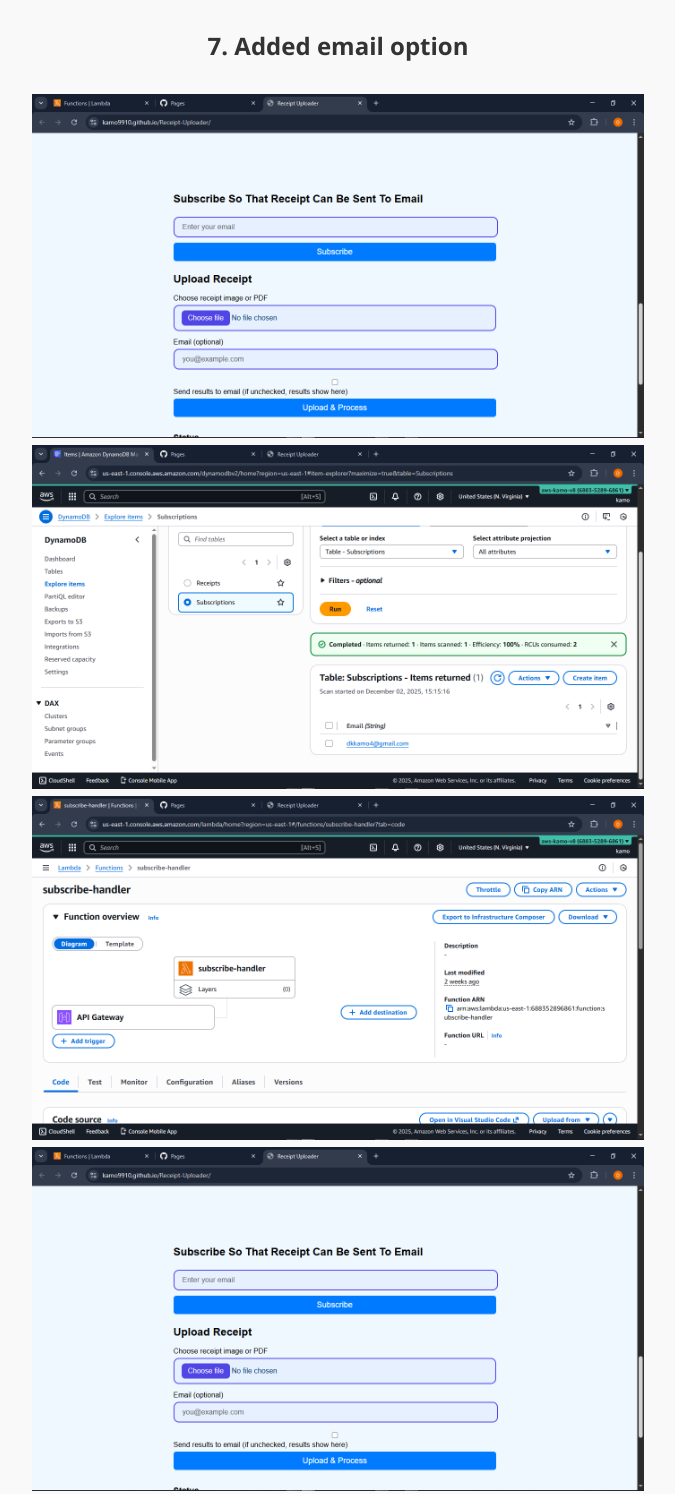
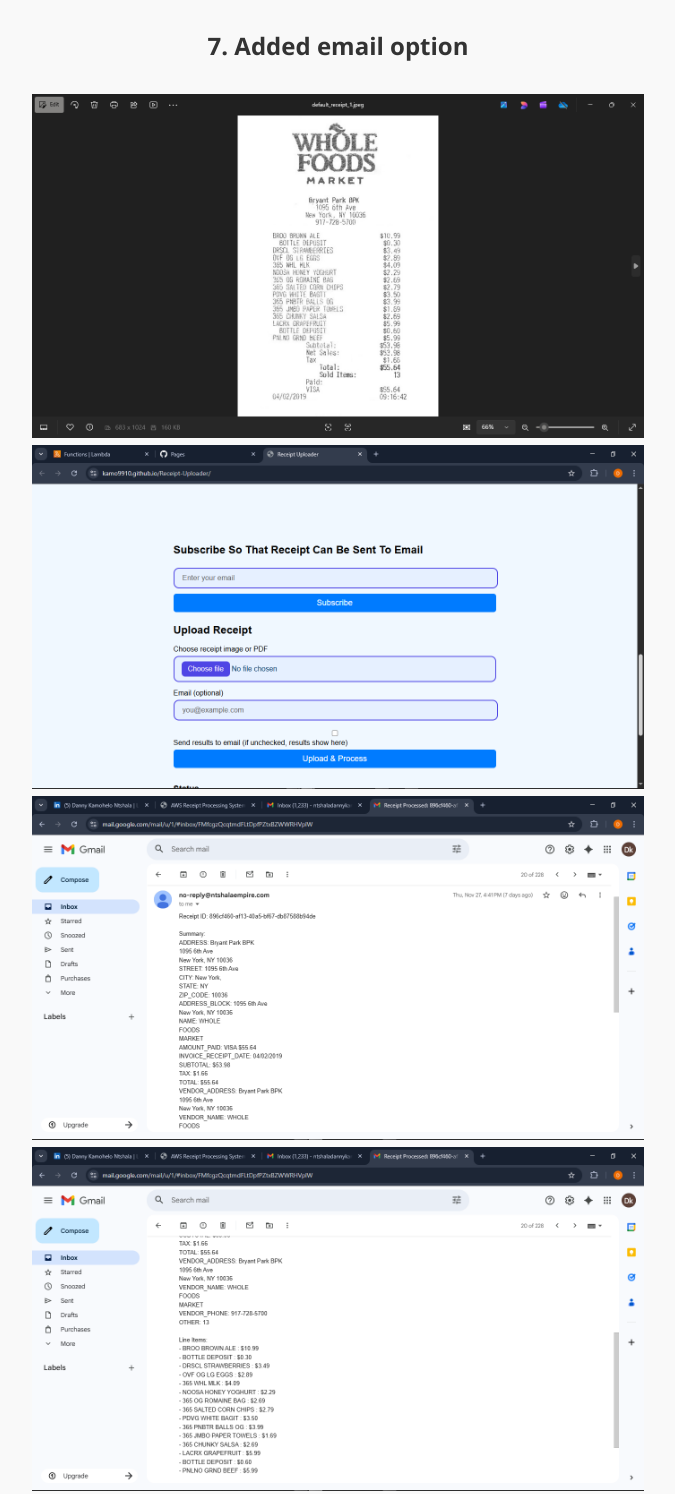
Before and after one commit to Kamo9910/Receipt_Uploader_Readme, a plain HTML site: page index.html in a window 1280 px wide. Shown: the part 7118-8612 px from the top of the page, without its empty margins (302-977 px from the left). Drawn offline with Linux system fonts and the light colour scheme.

Commit message:
Fix HTML encoding issues in index.html

```diff
--- a/index.html
+++ b/index.html
@@ -81,13 +81,13 @@
               - Javascript handling file upload via API APIGateway. <br>
               - Displaying processed results to the user.</p>
             <h4>7. Added email option </h4>
-             <img class="myImage" src="Screenshot (17).png" alt="DynamoDB" style="transition: transform 0.3s ease;" height="50%" width="50%">
+             <img class="myImage" src="Screenshot (1088).png" alt="Receipt" style="transition: transform 0.3s ease;" height="50%" width="50%">
             <br>
-            <img class="myImage" src="Screenshot (15).png" alt="DynamoDB" style="transition: transform 0.3s ease;" height="50%" width="50%">
+            <img class="myImage" src="Screenshot (17).png" alt="Frontend" style="transition: transform 0.3s ease;" height="50%" width="50%">
             <br>
-            <img class="myImage" src="Screenshot (16).png" alt="Lambda" style="transition: transform 0.3s ease;" height="50%" width="50%">
+            <img class="myImage" src="Screenshot (1086).png" alt="email" style="transition: transform 0.3s ease;" height="50%" width="50%">
             <br>
-            <img class="myImage" src="Screenshot (17).png" alt="frontend" style="transition: transform 0.3s ease;" height="50%" width="50%">
+            <img class="myImage" src="Screenshot (1087).png" alt="email" style="transition: transform 0.3s ease;" height="50%" width="50%">
             <p>Adde a simple user choice: <br>
                - Receive results in UI. <br>
                - Get results via. </p>
```
